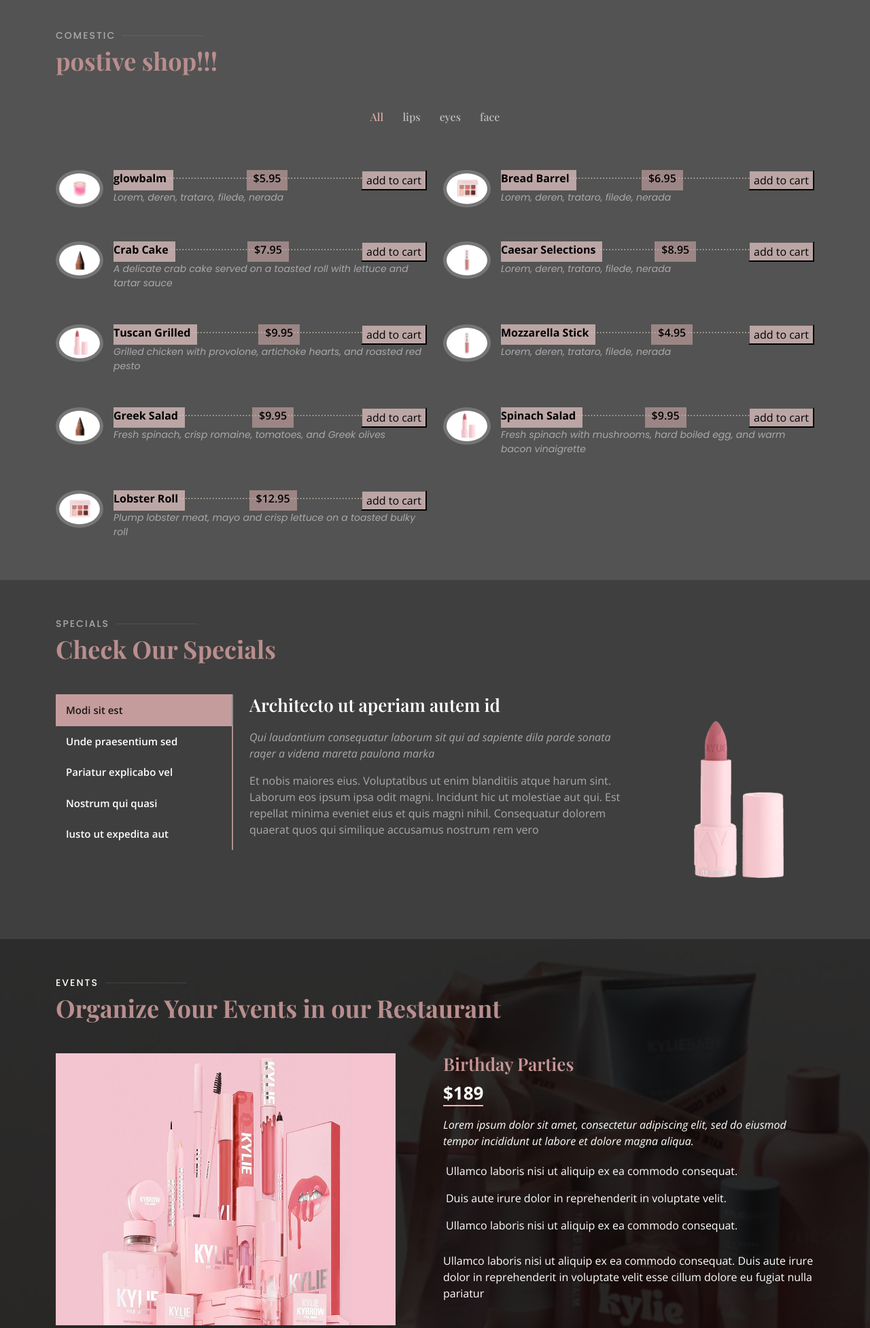
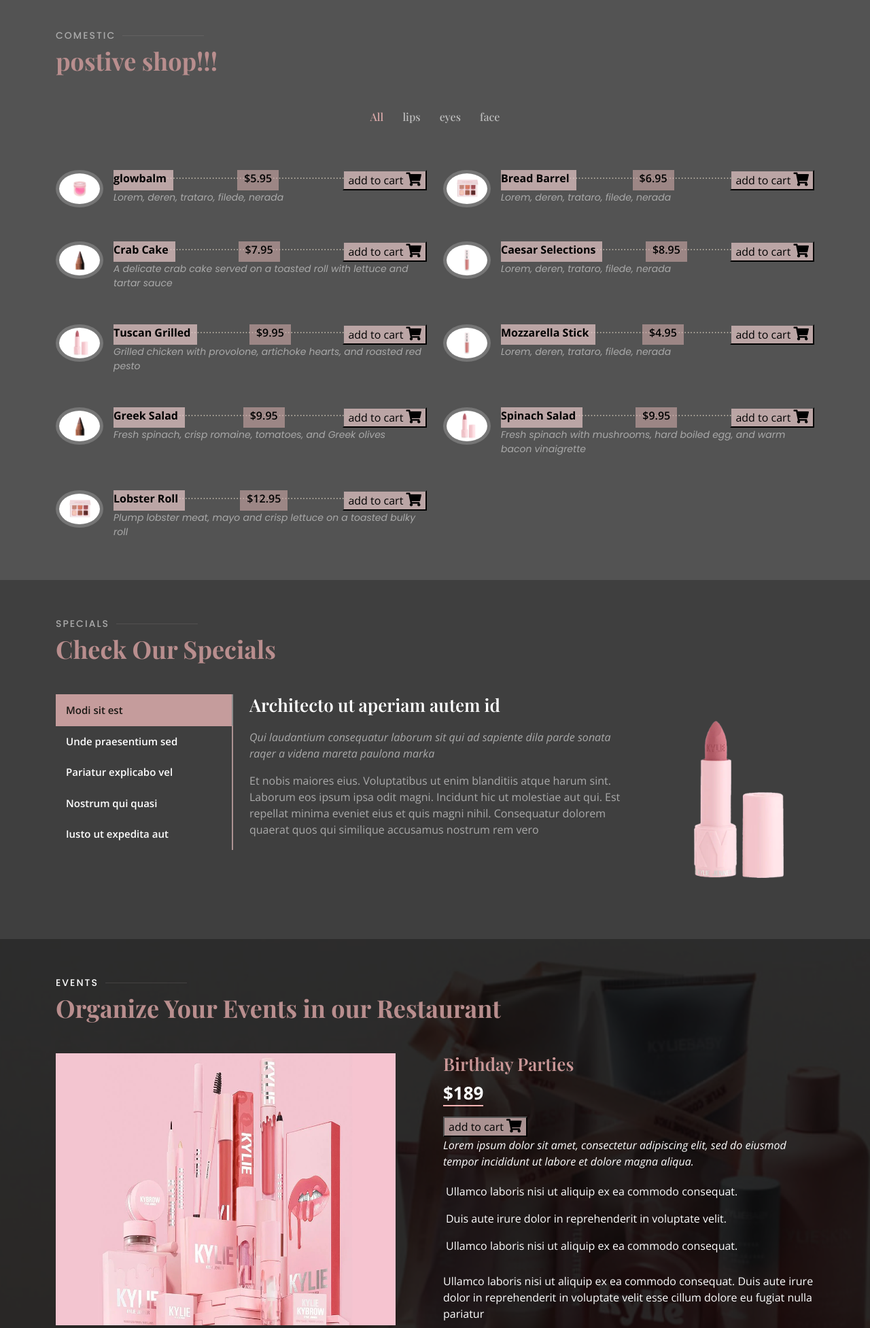
Before and after one commit to mhidusti/cosmeticorg, a Django app: page / in a window 1280 px wide. Shown: the part 2083-4036 px from the top of the page at 68% size. Run offline with Django 5.2, Linux system fonts and the light colour scheme; some libraries are stand-ins or nearby versions; some web fonts are replaced.

Commit message:
edit for add to cart

```diff
--- a/root/views.py
+++ b/root/views.py
@@ -1,9 +1,9 @@
-from django.shortcuts import render , redirect
+from django.shortcuts import render , redirect, get_object_or_404, redirect
 from django.views import View
 from .models import *
-from .forms import ContactUsForm , OrderForm , commentForm
-from django.contrib import messages
-
+# from django.contrib import messages
+from django.views.generic import ListView
+from .cart import Cart
 
 class HomeView(View):
     def get(self, request, *args, **kwargs):
@@ -11,36 +11,69 @@ class HomeView(View):
 
 
 
-def home(request):
-    if request.method == 'GET':
-        category = Category.objects.all()
-        Productfeature = Product_Feature.objects.filter(status = True)
-        Bestproducts = Best_Products.objects.filter(status = True)
-        Products = Products.objects.filter(status = True)
-        Special = Special_Products.objects.filter(status = True)
-        Pack = Pack_Products.objects.filter(status = True)
-        Gallery = Gallery.objects.all()
-        Social= Social.objects.filter(status = True)
-        context = {
-             'category': Category,
-             'pf': Product_Feature,
-             'bp': Best_Products,
-             'Products': Products,
-             'Special': Special_Products,
-             'Pack': Pack_Products,
-             'Gallery': Gallery,
-             'Social': Social,
 
-            }
-        return render(request,"root/index.html",context=context)
+# class HomeListView(ListView):
 
-    elif request.method == 'POST':
-        form = ContactUsForm(request.POST)
-        if form.is_valid():
+#     template_name = 'root/index.html'
+#     context_object_name = 'root'
 
-            form.save()
-            messages.add_message(request,messages.SUCCESS,'we received your message and call with you you as soon MYDAER')
-            return redirect('root:home')
-    else:
-            messages.add_message(request,messages.ERROR,'ur data is invalid plz check them and try again')
-            return redirect('root:home')
+
+#     def get_queryset(self):
+#         if self.kwargs.get('cat'):
+#             return Products.objects.filter(category__name=self.kwargs.get('cat'))
+
+#         else:
+#             return Products.objects.filter(status=True)
+
+#     def post(self, request, *args, **kwargs):
+#         cart = Cart(request)
+
+#         if 'id' in request.POST :
+#             product = get_object_or_404(Products, id=int(request.POST['id']))
+#             cart.delete_from_cart(product)
+
+#         else:
+#             product = get_object_or_404(Products, id=int(request.POST['pk']))
+#             quantity = int(request.POST['quantity'])
+#             cart.add_to_cart_some_quantity(product, quantity)
+
+#         return redirect(request.path_info)
+
+
+
+
+
+
+# def home(request):
+#     if request.method == 'GET':
+#         category = Category.objects.all()
+#         Productfeature = Product_Feature.objects.filter(status = True)
+#         Bestproducts = Best_Products.objects.filter(status = True)
+#         Products = Products.objects.filter(status = True)
+#         Special = Special_Products.objects.filter(status = True)
+#         Pack = Pack_Products.objects.filter(status = True)
+#         Gallery = Gallery.objects.all()
+#         Social= Social.objects.filter(status = True)
+#         context = {
+#              'category': Category,
+#              'pf': Product_Feature,
+#              'bp': Best_Products,
+#              'Products': Products,
+#              'Special': Special_Products,
+#              'Pack': Pack_Products,
+#              'Gallery': Gallery,
+#              'Social': Social,
+
+#             }
+#         return render(request,"root/index.html",context=context)
+
+#     elif request.method == 'POST':
+#         form = ContactUsForm(request.POST)
+#         if form.is_valid():
+
+#             form.save()
+#             messages.add_message(request,messages.SUCCESS,'we received your message and call with you you as soon MYDAER')
+#             return redirect('root:home')
+#     else:
+#             messages.add_message(request,messages.ERROR,'ur data is invalid plz check them and try again')
+#             return redirect('root:home')
--- a/templates/base.html
+++ b/templates/base.html
@@ -97,7 +97,7 @@
         </ul>
         <i class="bi bi-list mobile-nav-toggle"></i>
       </nav><!-- .navbar -->
-      <a href="#book-a-table" class="book-a-table-btn scrollto d-none d-lg-flex">shoping\cart <i class="fa fa-shopping-cart" aria-hidden="true" style="font-size: 20px;"></i></a>
+      <a href="" class="book-a-table-btn scrollto d-none d-lg-flex">shoping\cart <i class="fa fa-shopping-cart" aria-hidden="true" style="font-size: 20px;"></i></a>
     </div>
   </header><!-- End Header -->
 
--- a/templates/root/index.html
+++ b/templates/root/index.html
@@ -128,7 +128,7 @@
             <img src="{% static 'assets/img/glow2.png' %}" class="menu-img" alt="">
             <div class="menu-content">
               <a href="#">glowbalm</a><span>$5.95</span>
-              <button style="background-color: #e9c9c9b2; "> add to cart </button>
+              <button style="background-color: #e9c9c9b2; "> add to cart <i class="fa fa-shopping-cart" aria-hidden="true" style="font-size: 20px;"></i></button>
             </div>
             <div class="menu-ingredients">
               Lorem, deren, trataro, filede, nerada
@@ -139,7 +139,7 @@
             <img src="{% static 'assets/img/saye2.png' %}" class="menu-img" alt="">
             <div class="menu-content">
               <a href="#">Bread Barrel</a><span>$6.95</span>
-              <button style="background-color: #e9c9c9b2; "> add to cart </button>
+              <button style="background-color: #e9c9c9b2; "> add to cart <i class="fa fa-shopping-cart" aria-hidden="true" style="font-size: 20px;"></i></button>
             </div>
             <div class="menu-ingredients">
               Lorem, deren, trataro, filede, nerada
@@ -150,7 +150,7 @@
             <img src="{% static 'assets/img/medad.png' %}" class="menu-img" alt="">
             <div class="menu-content">
               <a href="#">Crab Cake</a><span>$7.95</span>
-              <button style="background-color: #e9c9c9b2; "> add to cart </button>
+              <button style="background-color: #e9c9c9b2; "> add to cart <i class="fa fa-shopping-cart" aria-hidden="true" style="font-size: 20px;"></i></button>
             </div>
             <div class="menu-ingredients">
               A delicate crab cake served on a toasted roll with lettuce and tartar sauce
@@ -161,7 +161,7 @@
             <img src="{% static 'assets/img/maye.png' %}" class="menu-img" alt="">
             <div class="menu-content">
               <a href="#">Caesar Selections</a><span>$8.95</span>
-              <button style="background-color: #e9c9c9b2; "> add to cart </button>
+              <button style="background-color: #e9c9c9b2; "> add to cart <i class="fa fa-shopping-cart" aria-hidden="true" style="font-size: 20px;"></i></button>
             </div>
             <div class="menu-ingredients">
               Lorem, deren, trataro, filede, nerada
@@ -172,7 +172,7 @@
             <img src="{% static 'assets/img/loo.png' %}" class="menu-img" alt="">
             <div class="menu-content">
               <a href="#">Tuscan Grilled</a><span>$9.95</span>
-              <button style="background-color: #e9c9c9b2; "> add to cart </button>
+              <button style="background-color: #e9c9c9b2; "> add to cart <i class="fa fa-shopping-cart" aria-hidden="true" style="font-size: 20px;"></i></button>
             </div>
             <div class="menu-ingredients">
               Grilled chicken with provolone, artichoke hearts, and roasted red pesto
@@ -183,7 +183,7 @@
             <img src="{% static 'assets/img/maye.png' %}" class="menu-img" alt="">
             <div class="menu-content">
               <a href="#">Mozzarella Stick</a><span>$4.95</span>
-              <button style="background-color: #e9c9c9b2; "> add to cart </button>
+              <button style="background-color: #e9c9c9b2; "> add to cart <i class="fa fa-shopping-cart" aria-hidden="true" style="font-size: 20px;"></i></button>
             </div>
             <div class="menu-ingredients">
               Lorem, deren, trataro, filede, nerada
@@ -194,7 +194,7 @@
             <img src="{% static 'assets/img/medad.png' %}" class="menu-img" alt="">
             <div class="menu-content">
               <a href="#">Greek Salad</a><span>$9.95</span>
-              <button style="background-color: #e9c9c9b2; "> add to cart </button>
+              <button style="background-color: #e9c9c9b2; "> add to cart <i class="fa fa-shopping-cart" aria-hidden="true" style="font-size: 20px;"></i></button>
             </div>
             <div class="menu-ingredients">
               Fresh spinach, crisp romaine, tomatoes, and Greek olives
@@ -206,7 +206,7 @@
             <div class="menu-content">
               <a href="#">Spinach Salad</a><span>$9.95</span>
 
-          <button style="background-color: #e9c9c9b2; "> add to cart </button>
+          <button style="background-color: #e9c9c9b2; "> add to cart <i class="fa fa-shopping-cart" aria-hidden="true" style="font-size: 20px;"></i></button>
             </div>
 
 
@@ -219,7 +219,7 @@
             <img src="{% static 'assets/img/saye2.png' %}" class="menu-img" alt="">
             <div class="menu-content">
               <a href="#">Lobster Roll</a><span>$12.95</span>
-              <button style="background-color: #e9c9c9b2; "> add to cart </button>
+              <button style="background-color: #e9c9c9b2; "> add to cart <i class="fa fa-shopping-cart" aria-hidden="true" style="font-size: 20px;"></i></button>
             </div>
 
             <div class="menu-ingredients">
@@ -352,6 +352,7 @@
                   <div class="price">
                     <p><span>$189</span></p>
                   </div>
+                  <button style="background-color: #e9c9c9b2; "> add to cart <i class="fa fa-shopping-cart" aria-hidden="true" style="font-size: 20px;"></i></button>
                   <p class="fst-italic">
                     Lorem ipsum dolor sit amet, consectetur adipiscing elit, sed do eiusmod tempor incididunt ut labore et dolore
                     magna aliqua.
@@ -379,6 +380,8 @@
                   <div class="price">
                     <p><span>$290</span></p>
                   </div>
+                  <button style="background-color: #e9c9c9b2; "> add to cart <i class="fa fa-shopping-cart" aria-hidden="true" style="font-size: 20px;"></i></button>
+
                   <p class="fst-italic">
                     Lorem ipsum dolor sit amet, consectetur adipiscing elit, sed do eiusmod tempor incididunt ut labore et dolore
                     magna aliqua.
@@ -406,6 +409,7 @@
                   <div class="price">
                     <p><span>$99</span></p>
                   </div>
+                  <button style="background-color: #e9c9c9b2; "> add to cart <i class="fa fa-shopping-cart" aria-hidden="true" style="font-size: 20px;"></i></button>
                   <p class="fst-italic">
                     Lorem ipsum dolor sit amet, consectetur adipiscing elit, sed do eiusmod tempor incididunt ut labore et dolore
                     magna aliqua.
```
Also changed, not shown: root/admin.py (+3 -4 lines), root/models.py (+12 -12 lines).
